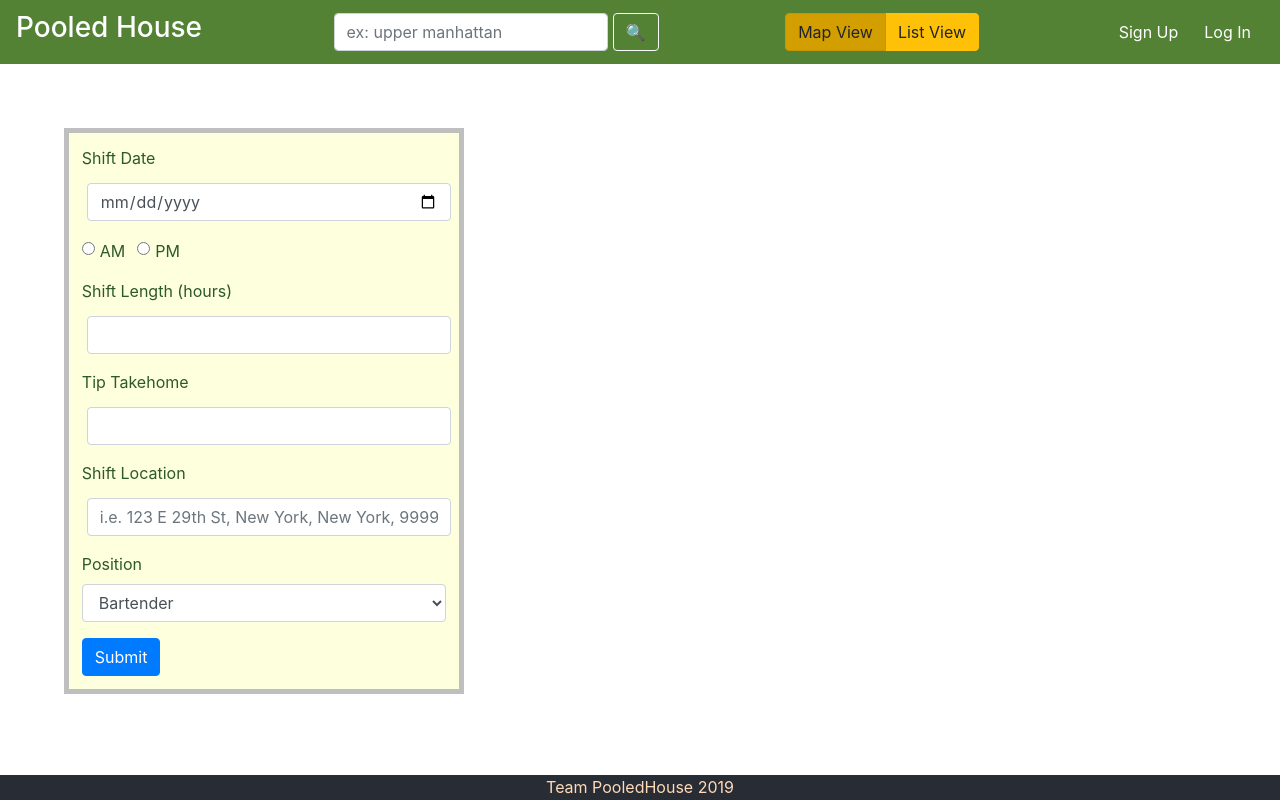
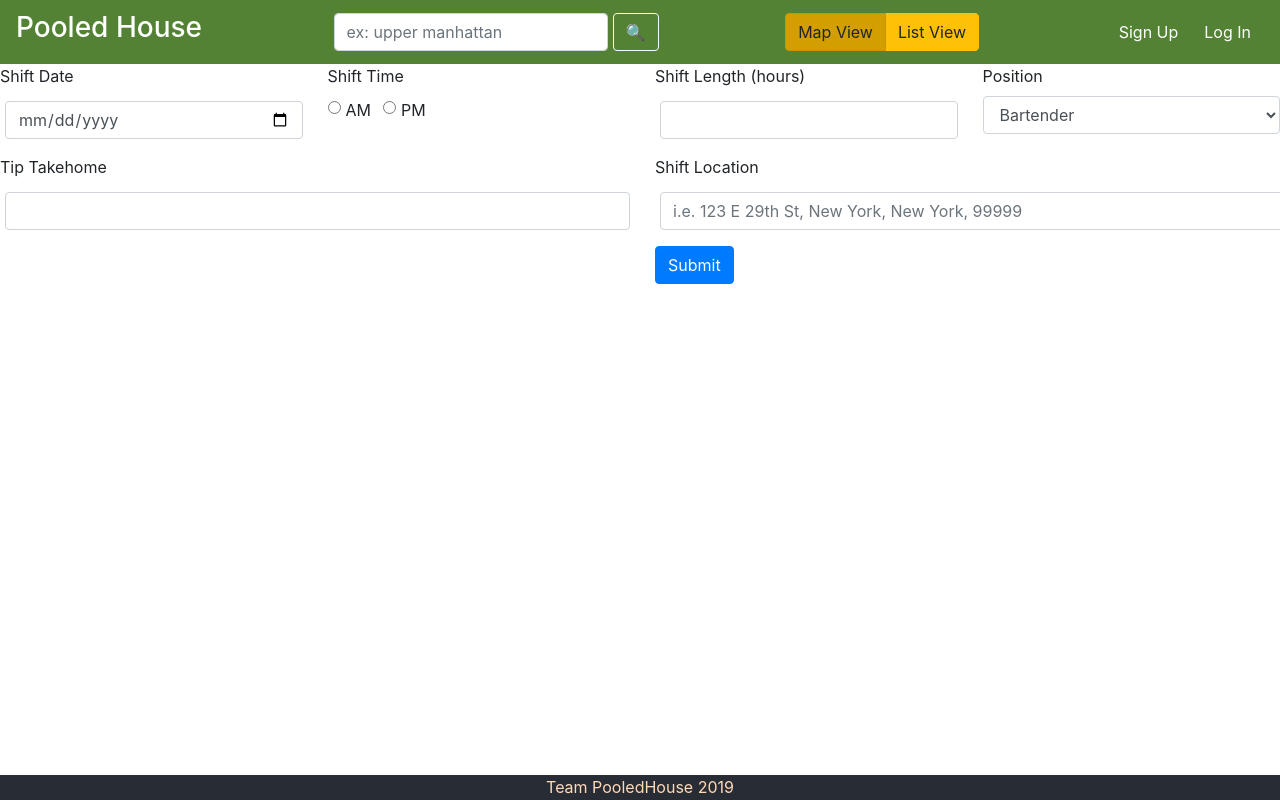
Before and after one commit to FarhanHyder/PooledHouse, a React (Create React App) app in the folder front-end/: page / in a window 1280 px wide. Built offline with nearby package versions, Linux system fonts and the light colour scheme.

Commit message:
tipupdate formatting

```diff
--- a/front-end/src/TipInfo/TipInfo.js
+++ b/front-end/src/TipInfo/TipInfo.js
@@ -1,41 +1,40 @@
 import React from 'react';
-import Form from 'react-bootstrap/Form';
-import Button from 'react-bootstrap/Button';
-import Container from 'react-bootstrap/Container';
+import {Col, Row, Container, Form, Button} from 'react-bootstrap';
+//import Form from 'react-bootstrap/Form';
+//import Button from 'react-bootstrap/Button';
 
 const TipInfo = (props) => {
     return (
-    <Container>
+    <Container fluid='true'>
         <Form className="text-left newTips" onSubmit={()=>{console.log(props.name)}}>
+            <Row>
+                <Col>
             <Form.Group controlId="shiftDate">
                     <Form.Label>Shift Date</Form.Label>
                     <Form.Control
                         type='date'
                     />
             </Form.Group>
+            </Col>
+            <Col>
             <Form.Group controlId="shiftAP">
+                <Form.Label>Shift Time</Form.Label>
+                { /*this div just helps with formatting */}
+                <div>
                     <Form.Check inline label='AM' type='radio' name='rad' id='radio-AM' />
                     <Form.Check inline label='PM' type='radio' name='rad' id='radio-PM' />
+                </div>
             </Form.Group>
+            </Col>
+            <Col>
             <Form.Group>
                 <Form.Label>Shift Length (hours)</Form.Label>
                 <Form.Control
                     type='number'
                 />
             </Form.Group>
-            <Form.Group>
-                <Form.Label>Tip Takehome</Form.Label>
-                <Form.Control
-                    type='number'
-                />
-            </Form.Group>
-            <Form.Group>
-                <Form.Label>Shift Location</Form.Label>
-                <Form.Control
-                    type='text'
-                    placeholder='i.e. 123 E 29th St, New York, New York, 99999'
-                />
-            </Form.Group>
+            </Col>
+            <Col>
             <Form.Group>
                     <Form.Label>Position</Form.Label>
                     <Form.Control as='select'>
@@ -46,10 +45,28 @@ const TipInfo = (props) => {
                         <option>Other</option>
                     </Form.Control>
             </Form.Group>
+            </Col>
+            </Row>
+            <Row>
+                <Col>
             <Form.Group>
-
+                <Form.Label>Tip Takehome</Form.Label>
+                <Form.Control
+                    type='number'
+                />
+            </Form.Group>
+                </Col>
+            <Col>
+            <Form.Group>
+                <Form.Label>Shift Location</Form.Label>
+                <Form.Control
+                    type='text'
+                    placeholder='i.e. 123 E 29th St, New York, New York, 99999'
+                />
             </Form.Group>
             <Button variant="primary" type = "submit">Submit</Button>
+            </Col>
+            </Row>
         </Form>
     </Container>
     );
```
